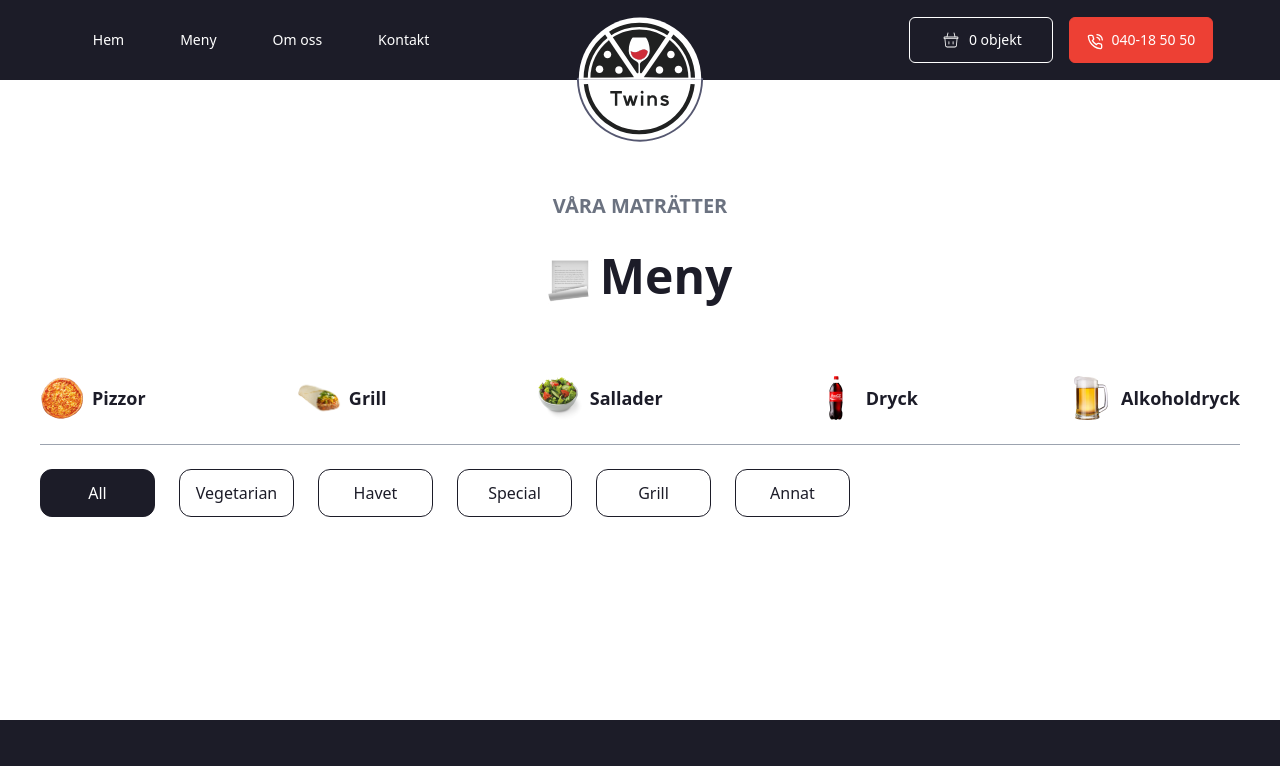
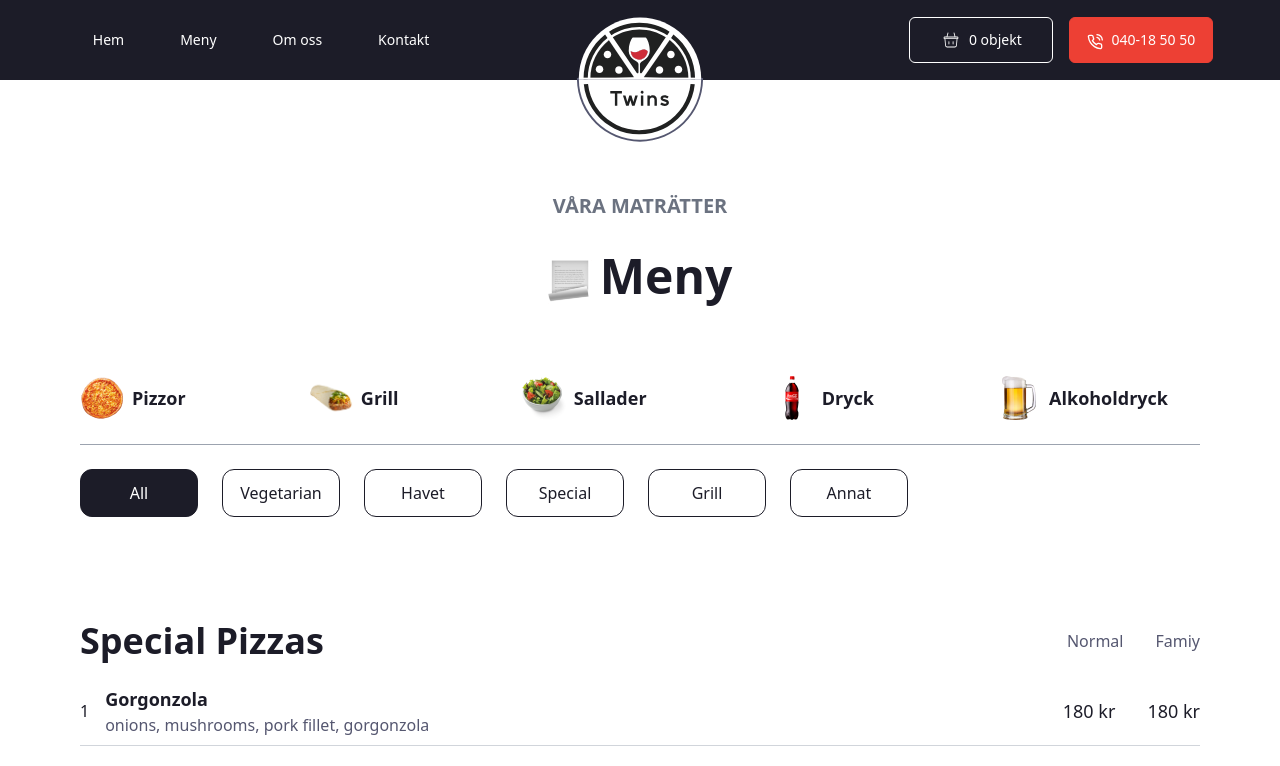
Before and after one commit to DEVMGO/new-twins-pizzeria, a Next.js app: page /menu in a window 1280 px wide. Shown: the top 766 px of the page. Built offline with nearby package versions, Linux system fonts and the light colour scheme.

Commit message:
create menu page

```diff
--- a/components/home/slider/sliderSwiper.jsx
+++ b/components/home/slider/sliderSwiper.jsx
@@ -58,7 +58,7 @@ export default function SliderSwiper() {
             >
               <h3 className="md:text-6xl text-3xl md:font-semibold font-bold text-[#ffffff] z-20">{item.title}</h3>
 
-              <Button link={item.url} className="max-w-[13rem] md:h-12 h-10 min-w-max z-20 font-semibold">
+              <Button link="/menu" className="max-w-[13rem] md:h-12 h-10 min-w-max z-20 font-semibold">
                 Menu & Order Online
               </Button>
             </div>
--- a/components/menu/menuHeaders.jsx
+++ b/components/menu/menuHeaders.jsx
@@ -1,4 +1,4 @@
-import React, { useState } from "react";
+import React from "react";
 import Image from "next/image";
 // icons
 import ImgPizzor from "@/public/assets/images/menu/pizzor.png";
@@ -6,29 +6,35 @@ import ImgGril from "@/public/assets/images/menu/gril.png";
 import ImgSallad from "@/public/assets/images/menu/sallader.png";
 import ImgDryck from "@/public/assets/images/menu/dryck.png";
 import ImgAlkohol from "@/public/assets/images/menu/alkohol.png";
+// style
+import style from './style.module.css';
 
-const MenuHeaders = () => {
-  const [select, setSelect] = useState(null);
-  const [filter, setFilter] = useState('all');
+const MenuHeaders = ({ select, setSelect, filter, setFilter }) => {
+  // const lists = {'pizza':[{title: 'ss', type: 'pizza'},{title: 'ss', type: 'pizza2'}], 'gril': [{title: 'ss', type: 'gril'}], 'salad': [{title: 'bb', type: 'gril'}]};
 
   const items = [
     {
+      categry: "Special Pizzas",
       title: "Pizzor",
       icon: ImgPizzor,
     },
     {
+      categry: "Grill",
       title: "Grill",
       icon: ImgGril,
     },
     {
+      categry: "Sallader",
       title: "Sallader",
       icon: ImgSallad,
     },
     {
+      categry: "Dryck",
       title: "Dryck",
       icon: ImgDryck,
     },
     {
+      categry: "Alkoholdryck",
       title: "Alkoholdryck",
       icon: ImgAlkohol,
     },
@@ -36,21 +42,21 @@ const MenuHeaders = () => {
 
   return (
     <div className="w-full flex items-center justify-center flex-col my-4">
-      <ul className="w-full flex items-center justify-between py-6">
+      <ul id={style.headerMenu} className="w-full flex items-center justify-between md:py-6 py-3 overflow-auto min-w-full">
         {items.map((item, index) => (
-          <li key={index + "items"}>
+          <li key={index + "items"} className="min-w-max">
             <div
-              onClick={() => setSelect(index)}
-              className="flex items-center justify-center cursor-pointer"
+              onClick={() => setSelect(item.categry)}
+              className="flex items-center justify-center cursor-pointer mr-8 hover:[&>h2]:text-redED"
             >
               <Image
                 src={item.icon}
                 alt={item.title}
-                className="w-11 h-11 mr-2 object-contain"
+                className="w-11 md:h-11 h-0 mr-2 object-contain md:block hidden"
               />
               <h2
-                className={`text-lg ${
-                  select === index ? "text-redED" : "text-blue28"
+                className={`text-lg transition-all duration-200 ${
+                  select === item.categry ? "text-redED" : "text-blue28"
                 } font-semibold`}
               >
                 {item.title}
@@ -62,56 +68,59 @@ const MenuHeaders = () => {
 
       <hr className="w-full border-gray-400" />
 
-      <div className="w-full flex items-center justify-start py-6 gap-6">
+      <div id={style.filtermenu} className="w-full flex items-center justify-start md:py-6 py-3 gap-6 overflow-auto min-w-full">
         <button
-          onClick={() => setFilter("all")}
-          className={`w-full max-w-[115px] h-12 border border-blue28 ${
-            filter === "all" ? "text-white bg-blue28" : "text-blue28 bg-white"
-          } text-base font-medium rounded-xl hover:bg-blue28 hover:text-white transition-all duration-300`}
+          onClick={() => {
+            setFilter("")
+            setSelect("")
+          }}
+          className={`w-full max-w-[118px] md:min-w-[118px] min-w-[83px] h-12 border border-blue28 ${
+            filter === "" && select === "" ? "text-white bg-blue28" : "text-blue28 bg-white"
+          } md:text-base text-sm font-medium rounded-xl hover:bg-blue28 hover:text-white transition-all duration-300`}
         >
           All
         </button>
         <button
           onClick={() => setFilter("vegetarian")}
-          className={`w-full max-w-[115px] h-12 border border-blue28 ${
+          className={`w-full max-w-[118px] md:min-w-[118px] min-w-[83px] h-12 border border-blue28 ${
             filter === "vegetarian"
               ? "text-white bg-blue28"
               : "text-blue28 bg-white"
-          } text-base font-medium rounded-xl hover:bg-blue28 hover:text-white transition-all duration-300`}
+          } md:text-base text-sm font-medium rounded-xl hover:bg-blue28 hover:text-white transition-all duration-300`}
         >
           Vegetarian
         </button>
         <button
           onClick={() => setFilter("havet")}
-          className={`w-full max-w-[115px] h-12 border border-blue28 ${
+          className={`w-full max-w-[118px] md:min-w-[118px] min-w-[83px] h-12 border border-blue28 ${
             filter === "havet" ? "text-white bg-blue28" : "text-blue28 bg-white"
-          } text-base font-medium rounded-xl hover:bg-blue28 hover:text-white transition-all duration-300`}
+          } md:text-base text-sm font-medium rounded-xl hover:bg-blue28 hover:text-white transition-all duration-300`}
         >
           Havet
         </button>
         <button
           onClick={() => setFilter("special")}
-          className={`w-full max-w-[115px] h-12 border border-blue28 ${
+          className={`w-full max-w-[118px] md:min-w-[118px] min-w-[83px] h-12 border border-blue28 ${
             filter === "special"
               ? "text-white bg-blue28"
               : "text-blue28 bg-white"
-          } text-base font-medium rounded-xl hover:bg-blue28 hover:text-white transition-all duration-300`}
+          } md:text-base text-sm font-medium rounded-xl hover:bg-blue28 hover:text-white transition-all duration-300`}
         >
           Special
         </button>
         <button
           onClick={() => setFilter("grill")}
-          className={`w-full max-w-[115px] h-12 border border-blue28 ${
+          className={`w-full max-w-[118px] md:min-w-[118px] min-w-[83px] h-12 border border-blue28 ${
             filter === "grill" ? "text-white bg-blue28" : "text-blue28 bg-white"
-          } text-base font-medium rounded-xl hover:bg-blue28 hover:text-white transition-all duration-300`}
+          } md:text-base text-sm font-medium rounded-xl hover:bg-blue28 hover:text-white transition-all duration-300`}
         >
           Grill
         </button>
         <button
           onClick={() => setFilter("annat")}
-          className={`w-full max-w-[115px] h-12 border border-blue28 ${
+          className={`w-full max-w-[118px] md:min-w-[118px] min-w-[83px] h-12 border border-blue28 ${
             filter === "annat" ? "text-white bg-blue28" : "text-blue28 bg-white"
-          } text-base font-medium rounded-xl hover:bg-blue28 hover:text-white transition-all duration-300`}
+          } md:text-base text-sm font-medium rounded-xl hover:bg-blue28 hover:text-white transition-all duration-300`}
         >
           Annat
         </button>
--- /dev/null
+++ b/components/menu/style.module.css
@@ -0,0 +1,5 @@
+#headerMenu::-webkit-scrollbar,
+#filtermenu::-webkit-scrollbar {
+    opacity: 0 !important;
+    height: 0;
+}
--- a/pages/menu/index.jsx
+++ b/pages/menu/index.jsx
@@ -1,25 +1,16 @@
-import React from "react";
+import React, { useState } from "react";
 import Image from "next/image";
 // components
 import MenuHeaders from "@/components/menu/menuHeaders";
 // icons
 import ImgMenu from "@/public/assets/images/menu/menu.png";
 
-const Menu = ({ foodList }) => {
-
-    const groupedItems = foodList?.map((acc, item) => {
-        const key = item.title;
-        if (!acc[key]) {
-          acc[key] = [];
-        }
-        acc[key].push(item);
-        return acc;
-      }, {});
-
-      console.log(groupedItems)
+const Menu = ({ foodList, categorys }) => {
+  const [select, setSelect] = useState("");
+  const [filter, setFilter] = useState("");
 
   return (
-    <div className="w-full flex items-center justify-start flex-col py-28 px-10">
+    <div className="w-full flex items-center justify-start flex-col py-28 md:px-20 px-6">
       <h3 className="text-xl text-gray-500 font-semibold">VÅRA MATRÄTTER</h3>
       <div className="flex items-start justify-center my-8">
         <Image
@@ -30,12 +21,83 @@ const Menu = ({ foodList }) => {
         <h4 className="md:text-5xl text-3xl text-blue28 font-bold">Meny</h4>
       </div>
 
-      <MenuHeaders />
+      <MenuHeaders
+        select={select}
+        setSelect={setSelect}
+        filter={filter}
+        setFilter={setFilter}
+      />
 
       <div className="w-full flex items-center justify-start flex-col">
-        <div className="w-full flex items-center justify-between">
-          {/* <h3>{item}</h3> */}
-        </div>
+        {categorys?.filter((itm) => {
+            if (select == "") {
+              return itm;
+            } else if (itm.title.toLowerCase().includes(select.toLowerCase())) {
+              return itm;
+            }
+          })
+          .map((item, i) => {
+            return (
+              <>
+                <div
+                  key={i}
+                  className="w-full flex items-center justify-between mt-16"
+                >
+                  <h3 className="md:text-4xl text-lg text-blue28 font-bold">
+                    {item.title}
+                  </h3>
+                  <div className="flex items-center justify-center gap-8">
+                    <h5 className="md:text-base text-sm text-gray70 font-medium">
+                      Normal
+                    </h5>
+                    <h5 className="md:text-base text-sm text-gray70 font-medium">
+                      Famiy
+                    </h5>
+                  </div>
+                </div>
+                {foodList
+                  ?.filter((itm) => {
+                    if (filter == "") {
+                      return itm;
+                    } else if (
+                      itm.type.toLowerCase().includes(filter.toLowerCase())
+                    ) {
+                      return itm;
+                    }
+                  })
+                  .map((items, index) => {
+                    if (items.title === item.title) {
+                      return (
+                        <div
+                          key={index + "foods"}
+                          className="w-full flex items-center justify-between my-4 border-b border-gray-300"
+                        >
+                          <div className="flex sm:max-w-5xl max-w-[200px] items-center justify-start gap-4 py-2">
+                            <p className="text-base text-blue28">{index + 1}</p>
+                            <div className="flex items-start justify-center flex-col">
+                              <h2 className="md:text-lg text-base text-blue28 font-semibold">
+                                {items.name}
+                              </h2>
+                              <p className="md:text-base text-sm text-gray70 font-medium">
+                                {items.materials}
+                              </p>
+                            </div>
+                          </div>
+                          <div className="flex items-center justify-center gap-8">
+                            <h5 className="md:text-lg text-base text-blue28 font-medium">
+                              {items.priceNormal} kr
+                            </h5>
+                            <h5 className="md:text-lg text-base text-blue28 font-medium">
+                              {items.priceFamily} kr
+                            </h5>
+                          </div>
+                        </div>
+                      );
+                    }
+                  })}
+              </>
+            );
+          })}
       </div>
     </div>
   );
@@ -44,6 +106,28 @@ const Menu = ({ foodList }) => {
 export default Menu;
 
 Menu.defaultProps = {
+  categorys: [
+    {
+        title: 'Special Pizzas',
+        type: 'special'
+    },
+    {
+        title: 'Grill',
+        type: 'grill'
+    },
+    {
+        title: 'Sallader',
+        type: 'vegetarian'
+    },
+    {
+        title: 'Dryck',
+        type: 'annat'
+    },
+    {
+        title: 'Alkoholdryck',
+        type: 'annat'
+    },
+  ],
   foodList: [
     {
       title: "Special Pizzas",
@@ -106,7 +190,7 @@ Menu.defaultProps = {
       name: "Gorgonzola",
       materials: "onions, mushrooms, pork fillet, gorgonzola",
       categry: "gril",
-      type: "special",
+      type: "special grill",
       priceNormal: 180,
       priceFamily: 180,
     },
@@ -115,7 +199,7 @@ Menu.defaultProps = {
       name: "Gorgonzola",
       materials: "onions, mushrooms, pork fillet, gorgonzola",
       categry: "gril",
-      type: "special",
+      type: "special grill",
       priceNormal: 180,
       priceFamily: 180,
     },
@@ -124,7 +208,7 @@ Menu.defaultProps = {
       name: "Gorgonzola",
       materials: "onions, mushrooms, pork fillet, gorgonzola",
       categry: "gril",
-      type: "special",
+      type: "special grill",
       priceNormal: 180,
       priceFamily: 180,
     },
@@ -133,7 +217,7 @@ Menu.defaultProps = {
       name: "Gorgonzola",
       materials: "onions, mushrooms, pork fillet, gorgonzola",
       categry: "gril",
-      type: "special",
+      type: "special grill",
       priceNormal: 180,
       priceFamily: 180,
     },
@@ -142,7 +226,7 @@ Menu.defaultProps = {
       name: "Gorgonzola",
       materials: "onions, mushrooms, pork fillet, gorgonzola",
       categry: "gril",
-      type: "special",
+      type: "special grill",
       priceNormal: 180,
       priceFamily: 180,
     },
```
